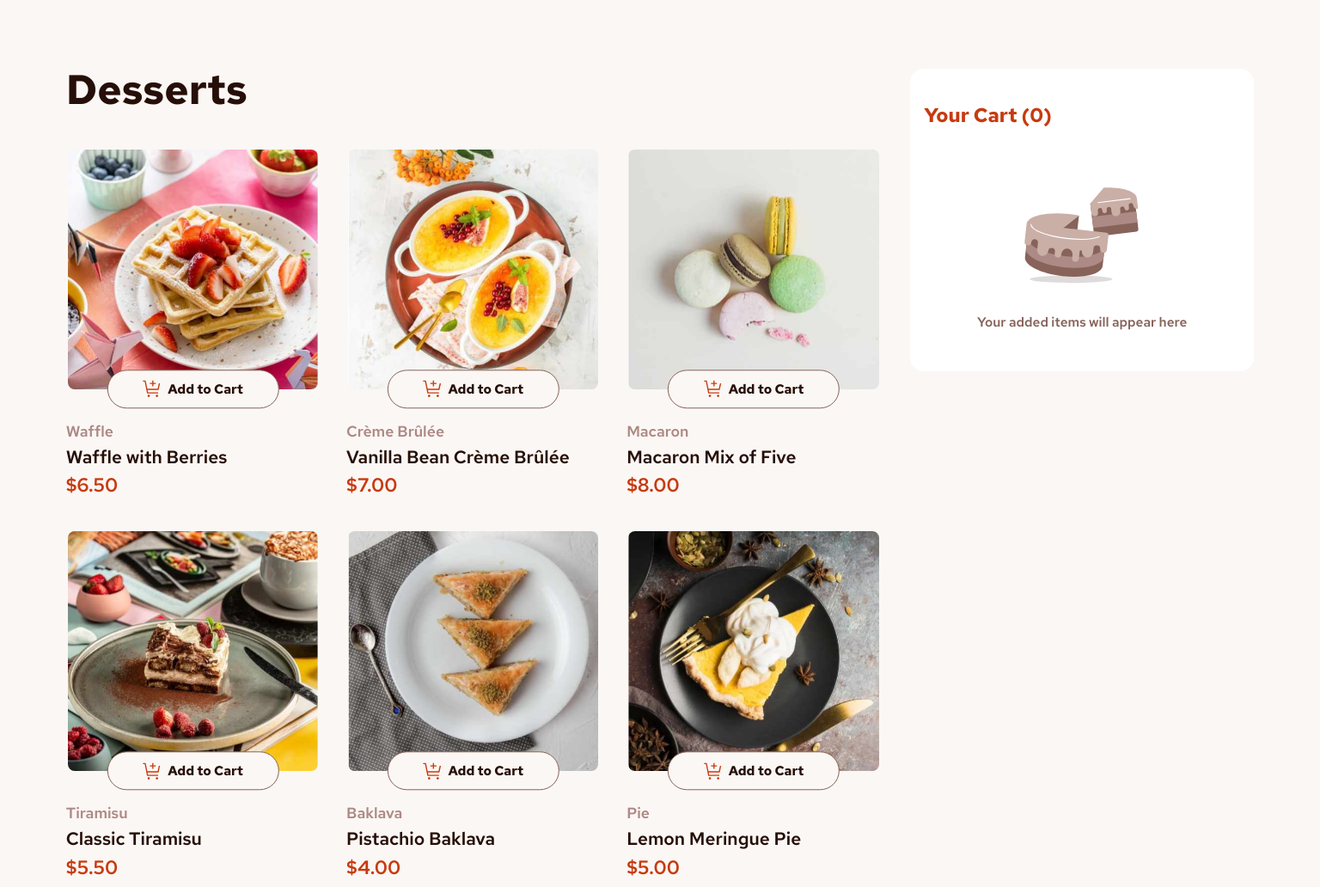
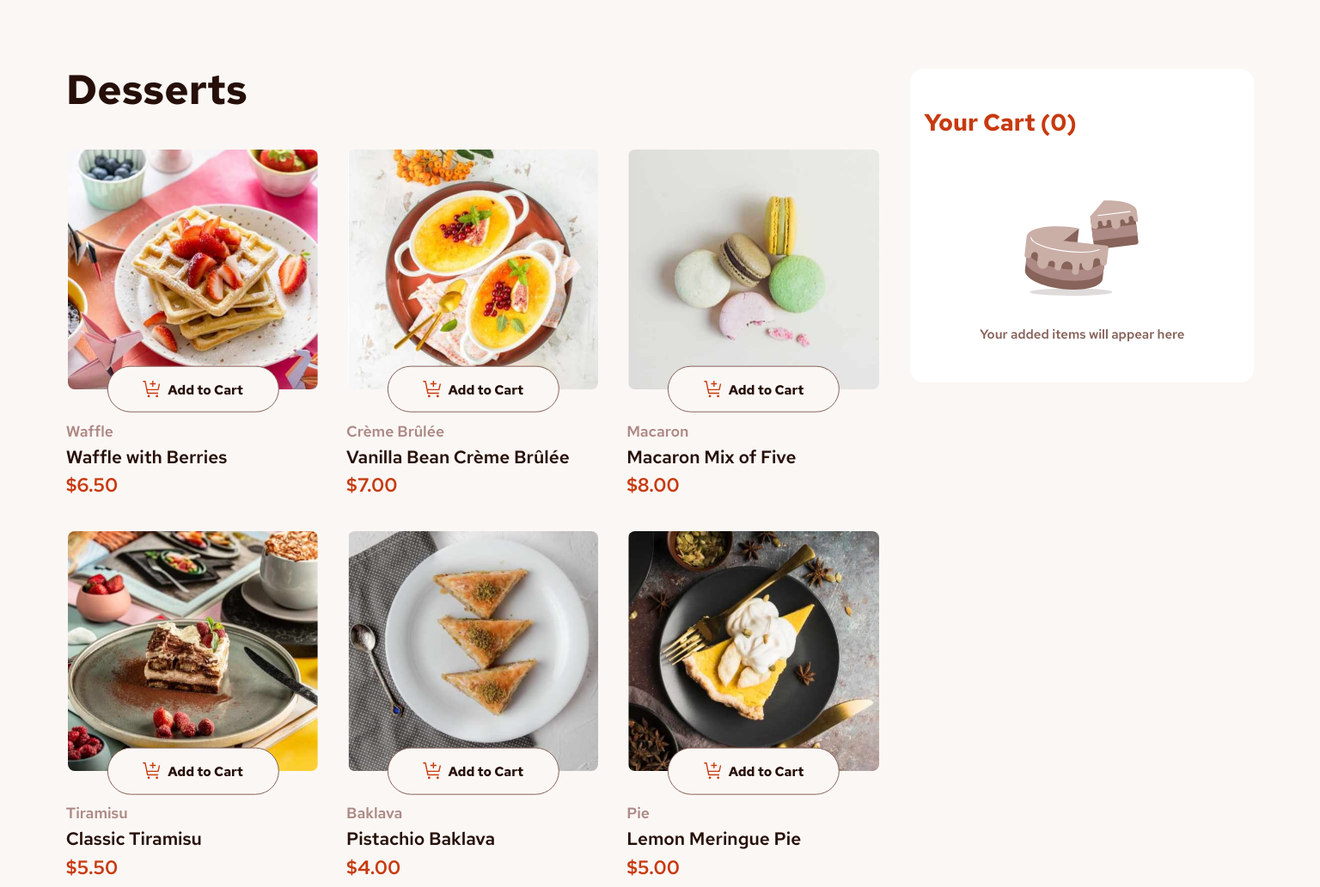
Before and after one commit to M4sayev/shopping-cart-app, a plain HTML site: page product-list-with-cart-main/design/project.html in a window 1536 px wide. Shown: the top 1032 px of the page at 86% size. Drawn offline with Linux system fonts and the light colour scheme; a web font is replaced by a local one.

Commit message:
adjust styles

```diff
--- a/product-list-with-cart-main/design/style.css
+++ b/product-list-with-cart-main/design/style.css
@@ -580,6 +580,7 @@ body {
     }
     .product-box__button {
         font-size: min(1.25em, 1vw);
+        padding: 1em;
     }
     .cart-image {
         width: 1.5vw;
@@ -589,11 +590,11 @@ body {
         width: 60vw;
     }
     .cart h1 {
-        font-size: 1.5vw;
+        font-size: calc(0.75vw + 1em);
         margin-inline: 1rem;
     }
     .empty-cart-text {
-        font-size: 1vw;
+        font-size: calc(0.3vw + 0.65em);
     }
     .cart-item__name {
         font-size: min(1.15vw, 1.25rem);
```
